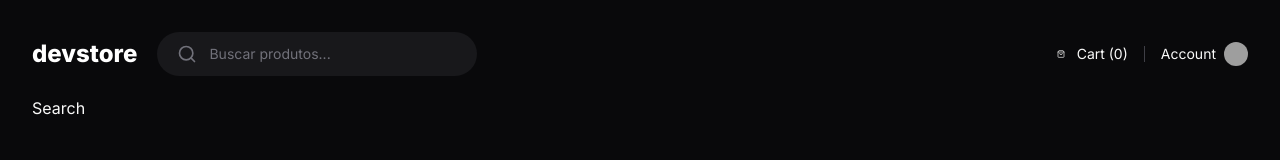
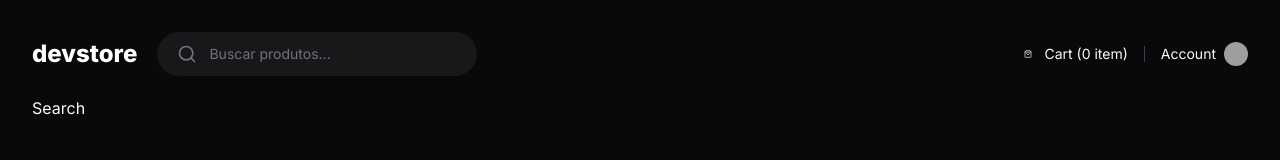
Before and after one commit to Tamicktom/curso-next-rocket, a Next.js app: page /search in a window 1280 px wide. Shown: the top 160 px of the page. Built offline with nearby package versions, Linux system fonts and the light colour scheme; grey boxes are pictures that could not be loaded.

Commit message:
feat - add cart widget to header

```diff
--- /dev/null
+++ b/src/components/cart-widget.tsx
@@ -0,0 +1,23 @@
+"use client";
+//* Libraries imports
+import { ShoppingBag } from "lucide-react";
+
+//* Local imports
+import { useCart } from "@/contexts/cart-context";
+
+type CartWidgetProps = {};
+
+export function CartWidget(props: CartWidgetProps) {
+  const { items } = useCart();
+
+  const totalItems = items.reduce((acc, item) => acc + item.quantity, 0);
+
+  return (
+    <div className="flex items-center gap-2">
+      <ShoppingBag className="w-4 h-2" />
+      <span className="text-sm">
+        Cart ({`${totalItems} item${totalItems > 1 ? "s" : ""}`})
+      </span>
+    </div>
+  );
+}
--- a/src/components/header.tsx
+++ b/src/components/header.tsx
@@ -1,6 +1,7 @@
 import Link from "next/link";
 import { Search, ShoppingBag } from "lucide-react";
 import Image from "next/image";
+import { CartWidget } from "./cart-widget";
 
 export function Header() {
   return (
@@ -14,16 +15,13 @@ export function Header() {
           <Search className="w-5 h-5 text-zinc-500" />
           <input
             placeholder="Buscar produtos..."
-            className="flex-1 bg-transparent text-sm outline-none placeholder:text-zinc-500"
+            className="flex-1 text-sm bg-transparent outline-none placeholder:text-zinc-500"
           />
         </form>
       </div>
 
       <div className="flex items-center gap-4">
-        <div className="flex items-center gap-2">
-          <ShoppingBag className="w-4 h-2" />
-          <span className="text-sm">Cart (0)</span>
-        </div>
+        <CartWidget />
 
         <div className="w-px h-4 bg-zinc-700" />
 
@@ -31,7 +29,7 @@ export function Header() {
           <span className="text-sm">Account</span>
           <Image
             src="https://github.com/tamicktom.png"
-            className="h-6 w-6 rounded-full"
+            className="w-6 h-6 rounded-full"
             width={24}
             height={24}
             alt=""
```
